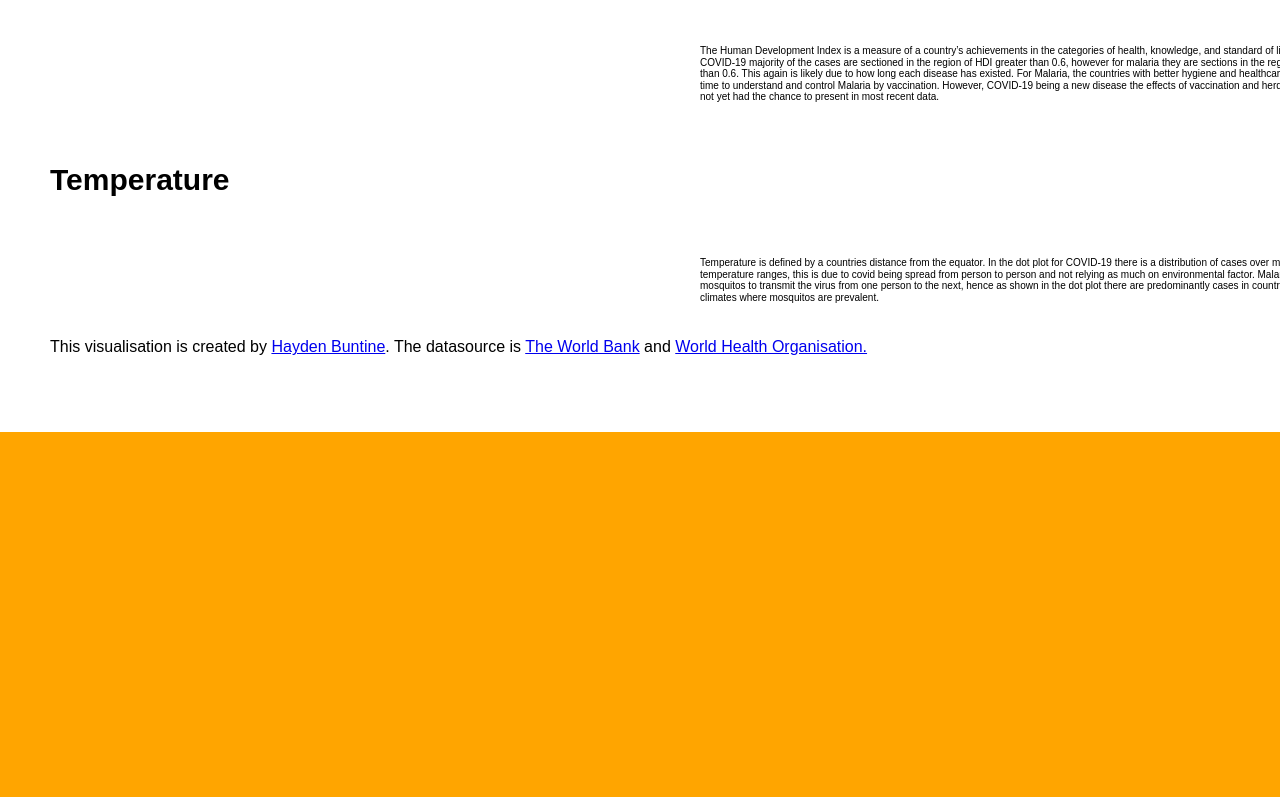
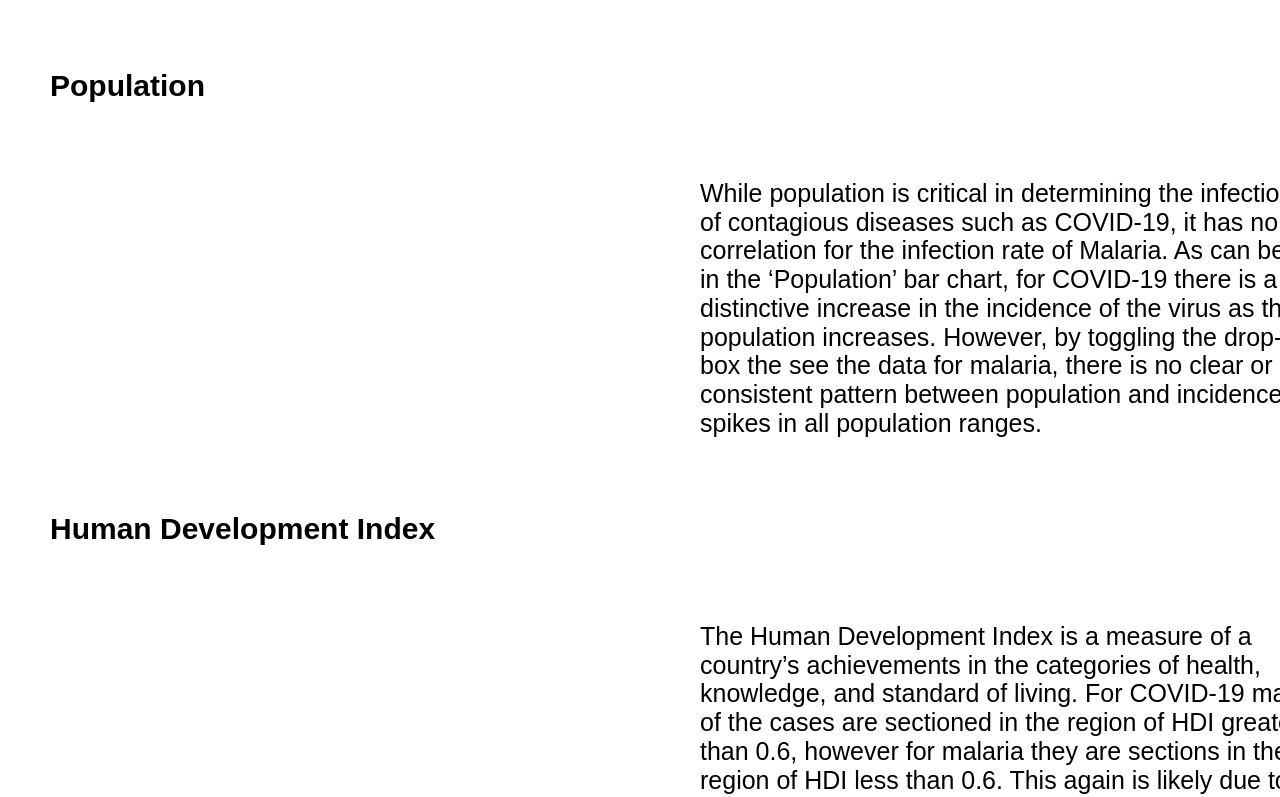
Before and after one commit to Hayden102010/Visualisation-2, a plain HTML site: page index.html in a window 1280 px wide. Shown: the part 723-1520 px from the top of the page. Before the commit the page ends 1155 px from the top, so only its background shows below. Drawn offline with nearby package versions, Linux system fonts and the light colour scheme; a script that the page names is missing.

Commit message:
Add files via upload

```diff
--- a/styles.css
+++ b/styles.css
@@ -32,7 +32,7 @@ body {
         font-family: "Arial", Helvetica, sans-serif;
         font-size: 25px
       }
-      p{
+      .p1{
         font-family: "Arial", Helvetica, sans-serif;
         font-size: 10px
       }
```
